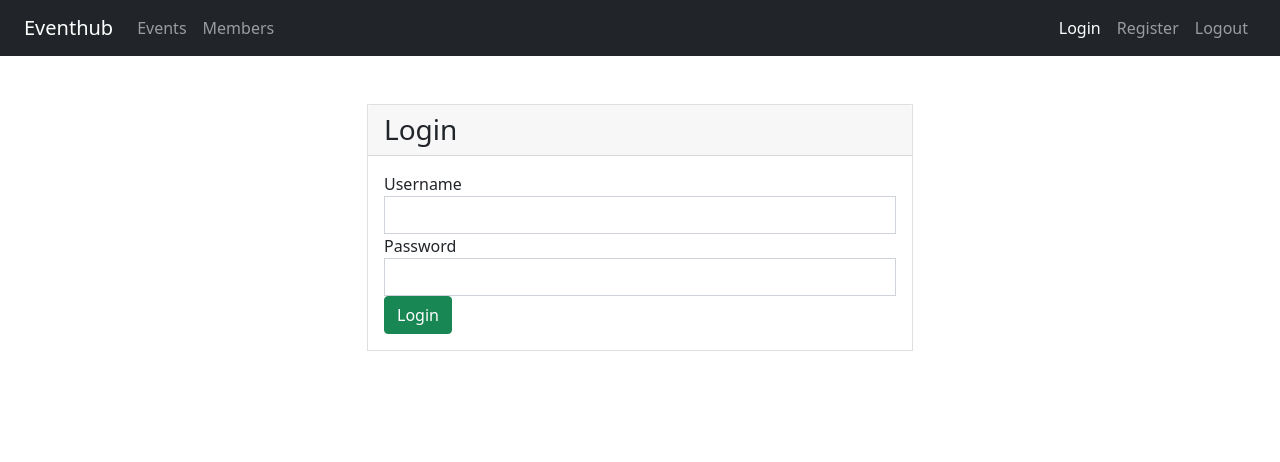
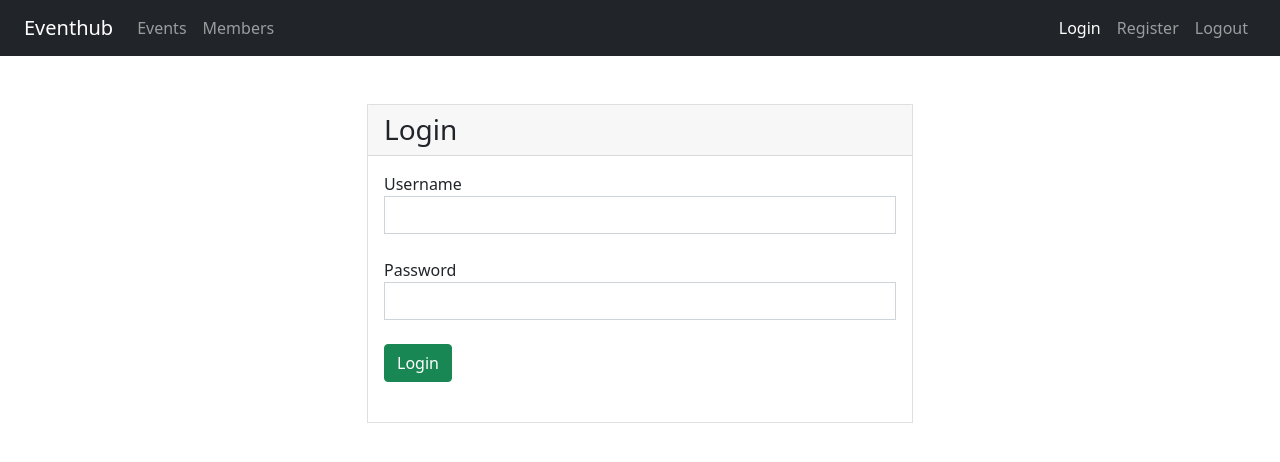
Before and after one commit to marville001/angular-auth, an Angular app in the folder client/: page /login in a window 1280 px wide. Shown: the top 462 px of the page. Built offline with nearby package versions, Linux system fonts and the light colour scheme.

Commit message:
User login complete

```diff
--- a/client/src/app/login/login.component.html
+++ b/client/src/app/login/login.component.html
@@ -14,11 +14,11 @@
                 <label for="uname1">Username</label>
                 <input type="text" class="form-control rounded-0" [(ngModel)]="loginUserData.email" name="email" required>
               </div>
-              <div class="form-group">
+              <div class="form-group mt-4">
                 <label>Password</label>
                 <input type="password" class="form-control rounded-0" [(ngModel)]="loginUserData.password" name="password" required>
               </div>
-              <button type="button" (click)="loginUser()" class="btn btn-success float-right">Login</button>
+              <button type="button" (click)="loginUser()" class="btn btn-success my-4">Login</button>
             </form>
           </div>
           <!--/card-block-->
--- a/client/src/app/register/register.component.html
+++ b/client/src/app/register/register.component.html
@@ -14,7 +14,7 @@
                 <label for="uname1">Username</label>
                 <input type="text" [(ngModel)]="registerUserData.email" name="email" class="form-control rounded-0" required>
               </div>
-              <div class="form-group">
+              <div class="form-group mt-4">
                 <label>Password</label>
                 <input type="password" [(ngModel)]="registerUserData.password" name="password" class="form-control rounded-0"  required>
               </div>
--- a/client/src/app/register/register.component.ts
+++ b/client/src/app/register/register.component.ts
@@ -1,4 +1,5 @@
 import { Component, OnInit } from '@angular/core';
+import { Router } from '@angular/router';
 import { AuthService } from '../services/auth-service.service';
 
 @Component({
@@ -11,7 +12,7 @@ export class RegisterComponent implements OnInit {
     email:"",
     password:""
   }
-  constructor(private _auth: AuthService) { }
+  constructor(private _auth: AuthService, private _router: Router) { }
 
   ngOnInit(): void {
   }
@@ -22,8 +23,8 @@ export class RegisterComponent implements OnInit {
       res => {
         console.log({res});
 
-        // localStorage.setItem('token', res.token)
-        // this._router.navigate(['/special'])
+        localStorage.setItem('token', res.token)
+        this._router.navigate(['/special'])
       },
       err => console.log(err)
     )
--- a/client/src/app/services/auth-service.service.ts
+++ b/client/src/app/services/auth-service.service.ts
@@ -14,7 +14,7 @@ export class AuthService {
     return this.http.post<any>(this._registerUrl, user)
   }
 
-  loginUser(user) {
+  loginUser(user: any) {
     return this.http.post<any>(this._loginUrl, user)
   }
 
```
